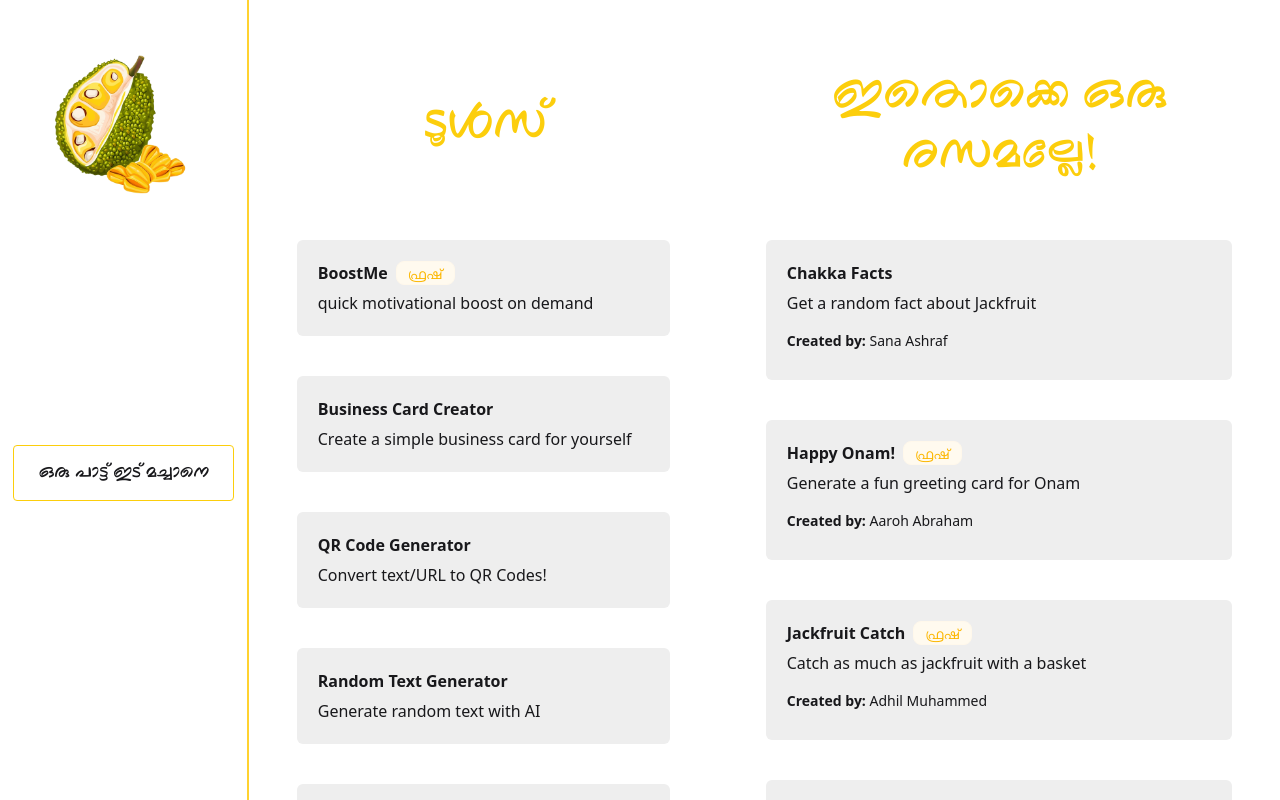
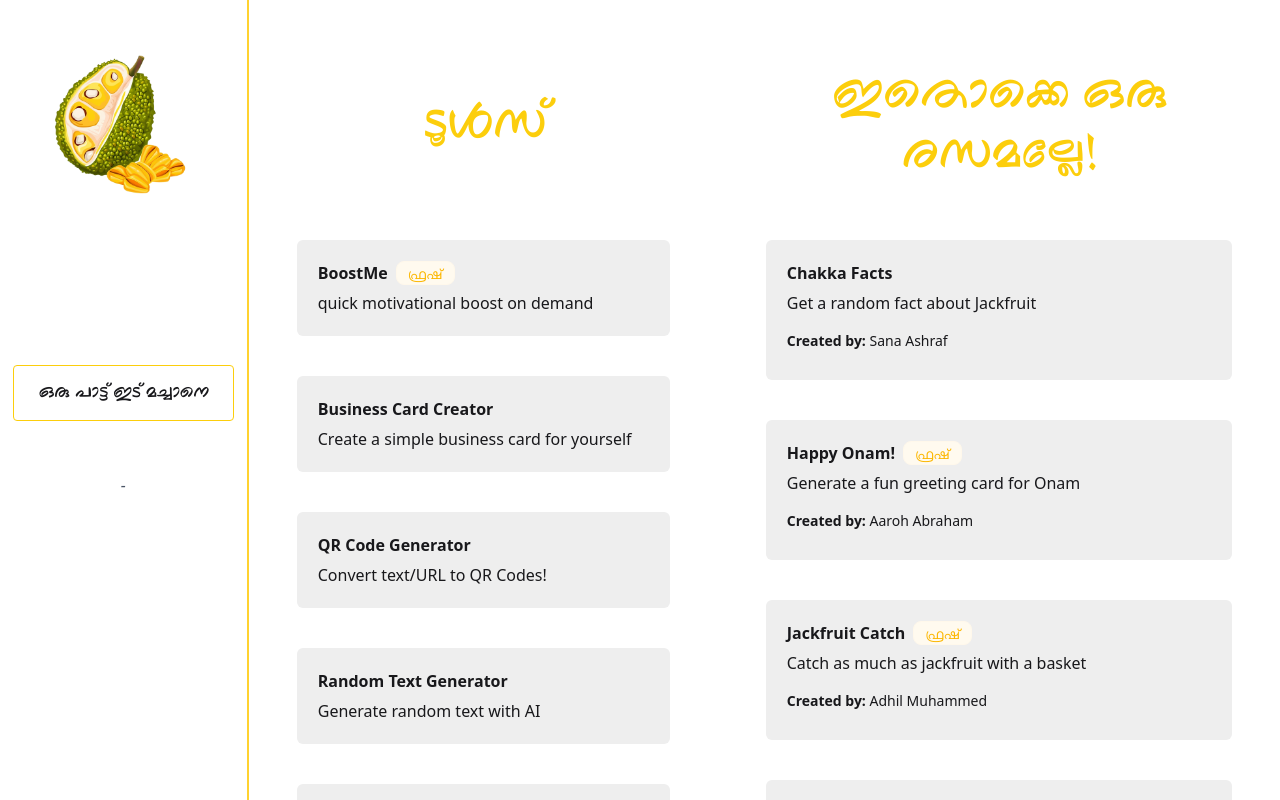
Before and after one commit to vachan-maker/chakka-site, a Next.js app: page /explore in a window 1280 px wide. Shown: the top 800 px of the page. Built offline with nearby package versions, Linux system fonts and the light colour scheme; no server answers; some icons are missing.

Commit message:
Added random quote generation in explore page

```diff
--- /dev/null
+++ b/src/app/explore/components/quoteGenerator.jsx
@@ -0,0 +1,34 @@
+import { useEffect, useState, useRef } from "react";
+
+export default function QuoteGenerator() {
+  const [quote, setQuote] = useState("");
+  const hasFetched = useRef(false);
+  const [author,setAuthor]=useState("");
+
+  const getQuote = async () => {
+    try {
+      const response = await fetch("https://motivational-spark-api.vercel.app/api/quotes/random");
+      const data = await response.json();
+      setQuote(data.quote);
+      setAuthor(data.author);
+    } catch (error) {
+      console.error("Failed to fetch quote:", error);
+    }
+  };
+
+  useEffect(() => {
+    if (!hasFetched.current) {
+      getQuote();
+      hasFetched.current = true;
+    }
+  }, []);
+
+  return (
+  <div className="justify-center items-center max-w-xs px-5 md:max-w-xs">
+    <h2>{quote}</h2>
+    <div className="mt-2">
+    <p className="mt-3 text-center text-gray-600 italic">- {author}</p>
+    </div>
+  </div>
+  );
+}
--- a/src/app/explore/page.jsx
+++ b/src/app/explore/page.jsx
@@ -9,6 +9,7 @@ import ExploreColumn from "@/app/components/ExploreColumn";
 import services from "@/app/data/data.json"
 
 import { SiGithub } from '@icons-pack/react-simple-icons';
+import QuoteGenerator from './components/quoteGenerator'
 
 const RIT_Kutty = localFont({
     src: '../../../fonts/RIT-Kutty-Bold.woff2',
@@ -48,7 +49,7 @@ export default function Services() {
     return (
         <>
             <div className="flex flex-col md:flex-row min-h-dvh justify-around">
-                <div className="flex flex-col items-center gap-20 md:border-amber-300 md:border-r-2">
+                <div className="flex flex-col items-center gap-10 md:border-amber-300 md:border-r-2">
                     <Link href='/'>
                         <Image
                             src={playing ? `/chakka-mascot.png` : chakka}
@@ -76,6 +77,10 @@ export default function Services() {
                         </button>
 
                     )}
+
+                    <div className="text-center">
+                        <QuoteGenerator />
+                    </div>
                 </div>
 
                 <ExploreColumn title={'ടൂൾസ്'}>
```
